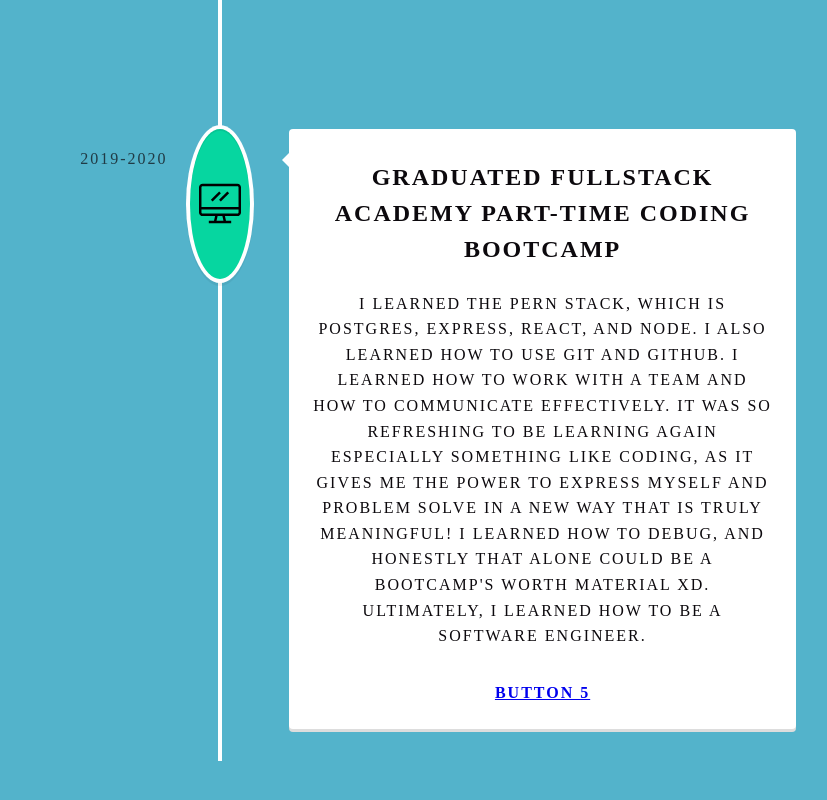
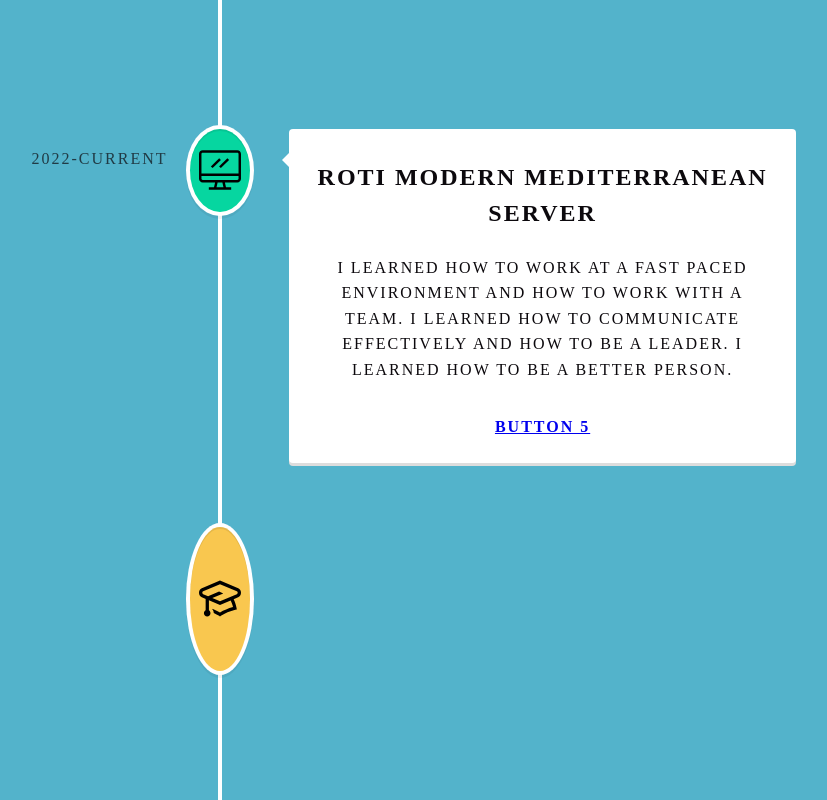
Before and after one commit to bibimbop123/Brian-s-Personal-Project, a React (Vite) app: page /contact in a window 1280 px wide. Shown: the part 2860-3660 px from the top of the page, without its empty margins (420-1247 px from the left). Built offline with nearby package versions, Linux system fonts and the light colour scheme; the HTML template or start-up script is replaced by a standard one.

Commit message:
savepoint

```diff
--- a/src/timelineElements.js
+++ b/src/timelineElements.js
@@ -71,11 +71,20 @@
   },
   {
     id: 6,
+    title: "Roti Modern Mediterranean Server",
+    description:
+      "I learned how to work at a fast paced environment and how to work with a team. I learned how to communicate effectively and how to be a leader. I learned how to be a better person.",
+    buttonText: "Button 5",
+    date: "2022-Current",
+    icon: { WorkIcon },
+  },
+  {
+    id: 6,
     title: "Graduated FullStack Academy Part-time Coding Bootcamp",
     description:
-      "I learned the PERN stack, which is Postgres, Express, React, and Node. I also learned how to use Git and Github. I learned how to work with a team and how to communicate effectively. It was so refreshing to be learning again especially something like coding, as it gives me the power to express myself and problem solve in a new way that is truly meaningful! I learned how to debug, and honestly that alone could be a bootcamp's worth material xD. Ultimately, I learned how to be a software engineer.",
+      "I learned PERN stack, which is Postgres, Express, React, and Node. I also learned how to use Git and Github. I learned how to work with a team and how to communicate effectively. It was so refreshing to be learning again especially something like coding, as it gives me the power to express myself and problem solve in a new way that is truly meaningful! I also learned how to debug, and that alone could be a bootcamp's worth material. Ultimately, I learned how to be a software engineer.",
     buttonText: "Button 5",
-    date: "2019-2020",
-    icon: { WorkIcon },
+    date: "2022-2023",
+    icon: { SchoolIcon },
   },
 ];
```
